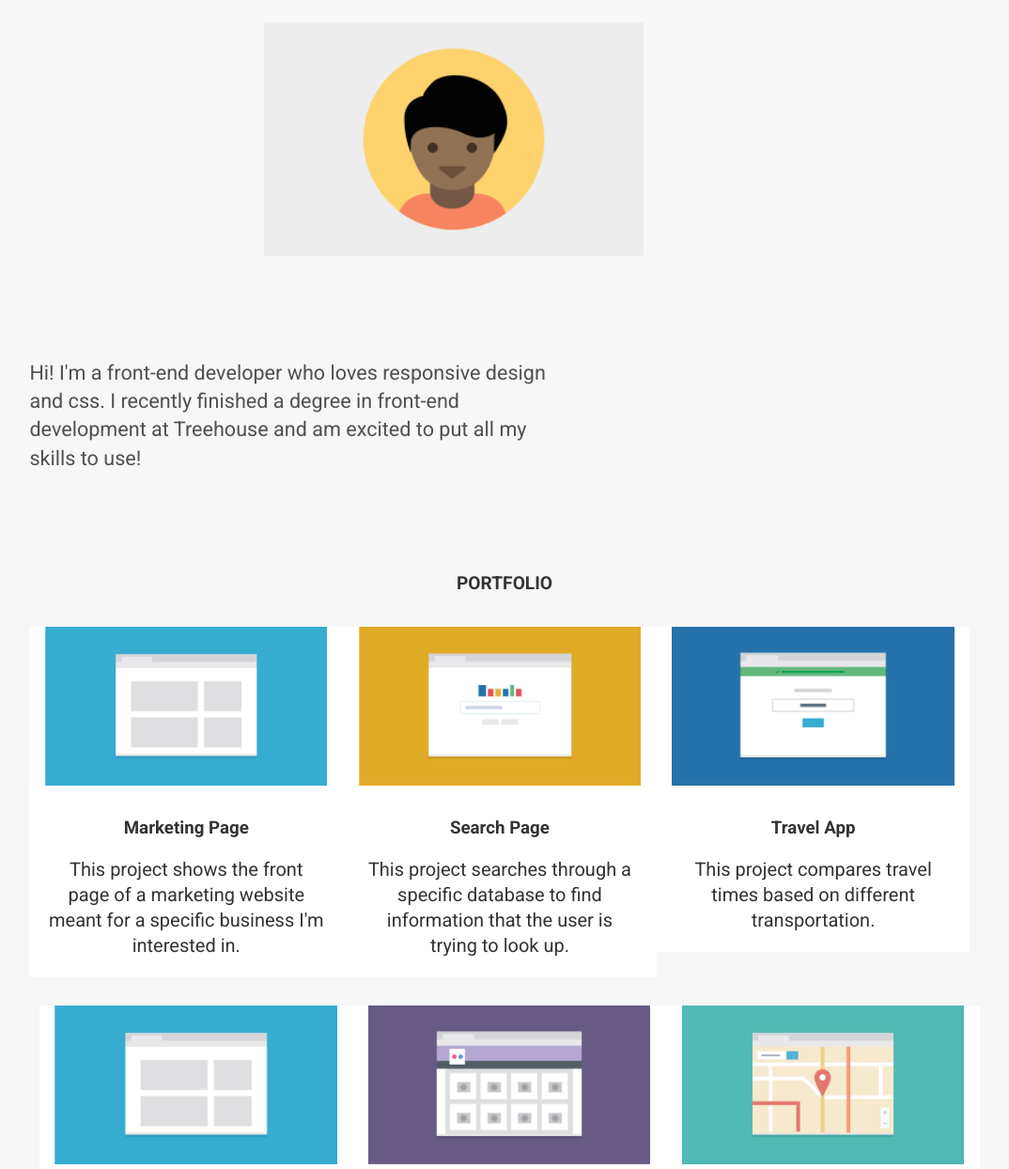
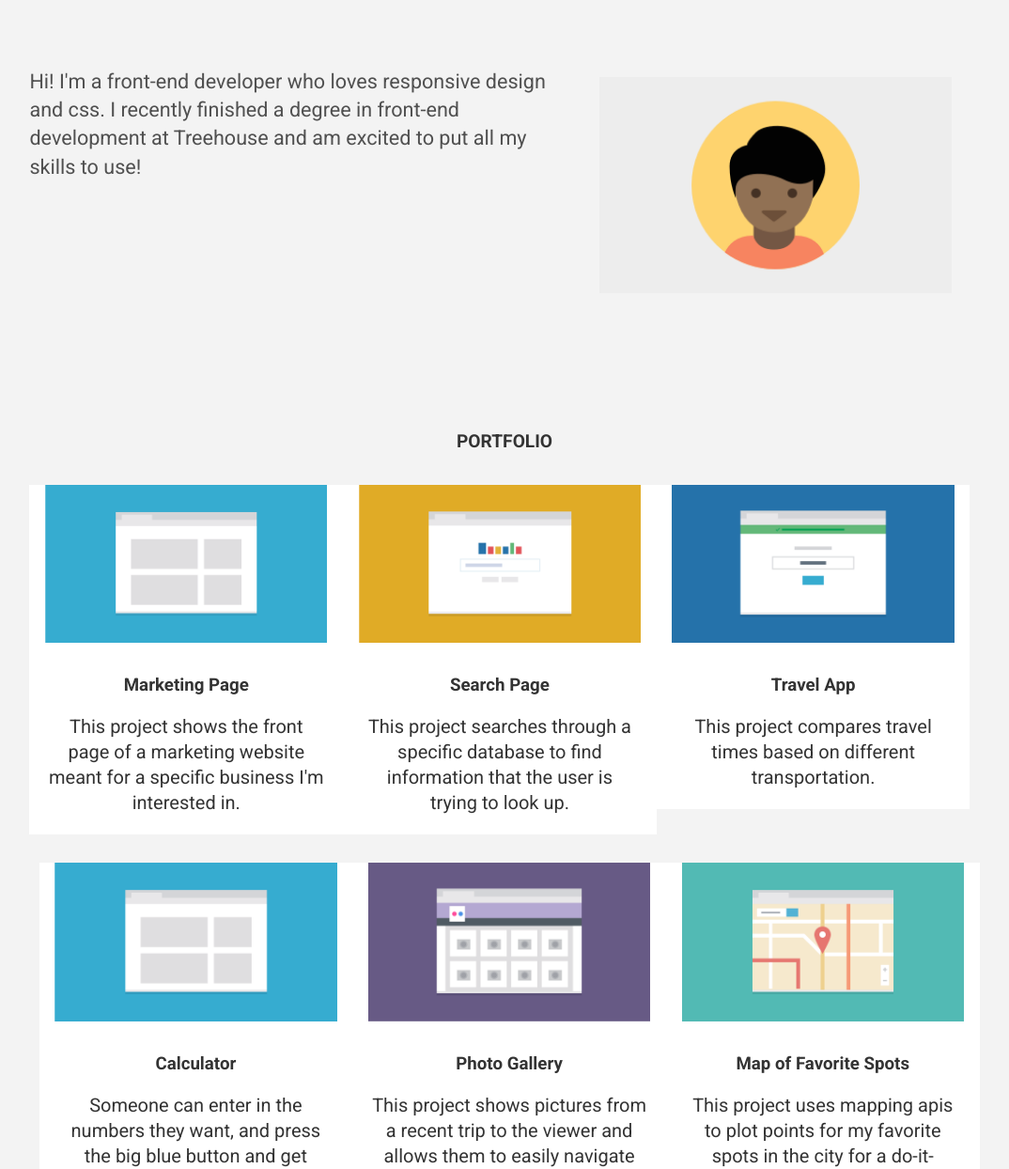
Before and after one commit to allymu/Techdegree-Project-2, a plain HTML site: page index.html in a window 1280 px wide. Shown: the part 64-1308 px from the top of the page at 94% size, without its empty margins (103-1177 px from the left). Drawn offline with Linux system fonts and the light colour scheme.

Commit message:
fix for header - bg color

```diff
--- a/css/styles.css
+++ b/css/styles.css
@@ -11,7 +11,7 @@
 
 body {
     font-family: 'Roboto', sans-serif;
-    background-color: #f7f7f7;
+    background-color: #f3f3f3;
 }
 
 h1 {
@@ -115,7 +115,7 @@ Portfolio Section Styles
     padding-bottom: 10px;
     margin-top: 40px;
     margin-bottom: 50px;
-    overflow: auto;
+    overflow: hidden;
 }
 
 .portfolio-title {
@@ -291,7 +291,7 @@ padding-right: 100px;
 
 
 .clearfix::after {
-    content:" ";
+    content:"";
     display: table;
     clear: both;
   }
@@ -313,9 +313,7 @@ padding-right: 100px;
 }
 
 .profile {
-    margin-right: 0;
-    margin-left: 0;
-    padding-right: 0;
+    clear: both;
 }
 
 .intro {
--- a/index.html
+++ b/index.html
@@ -26,7 +26,7 @@
                 </span>
             </div>
         </header>
-        <div class="portfolio clearfix" id="portfolio">
+        <main class="portfolio" id="portfolio">
             <H2 class=section-title>PORTFOLIO</H2>
                 <div class="row1 clearfix">
                             <div class="portfolio-1 clearfix">
@@ -66,9 +66,9 @@
                                 <p class="portfoliosubtext" >Someone can enter in the numbers they want, and press the big blue button and get results.</p>
                             </div>
                 </div>
-        </div>
+        </main>
 
-            <div class="contact clearfix" id="contact">
+            <div class="contact" id="contact">
                 <h2 class="section-title">CONTACT</h2>
                 <span class="outro">If you're interested in chatting or want more information about what I've been working on, I'd love to hear from you!</span>
                 <div class="contacts">
```
Lines whose indentation alone changed are shown as unchanged.
